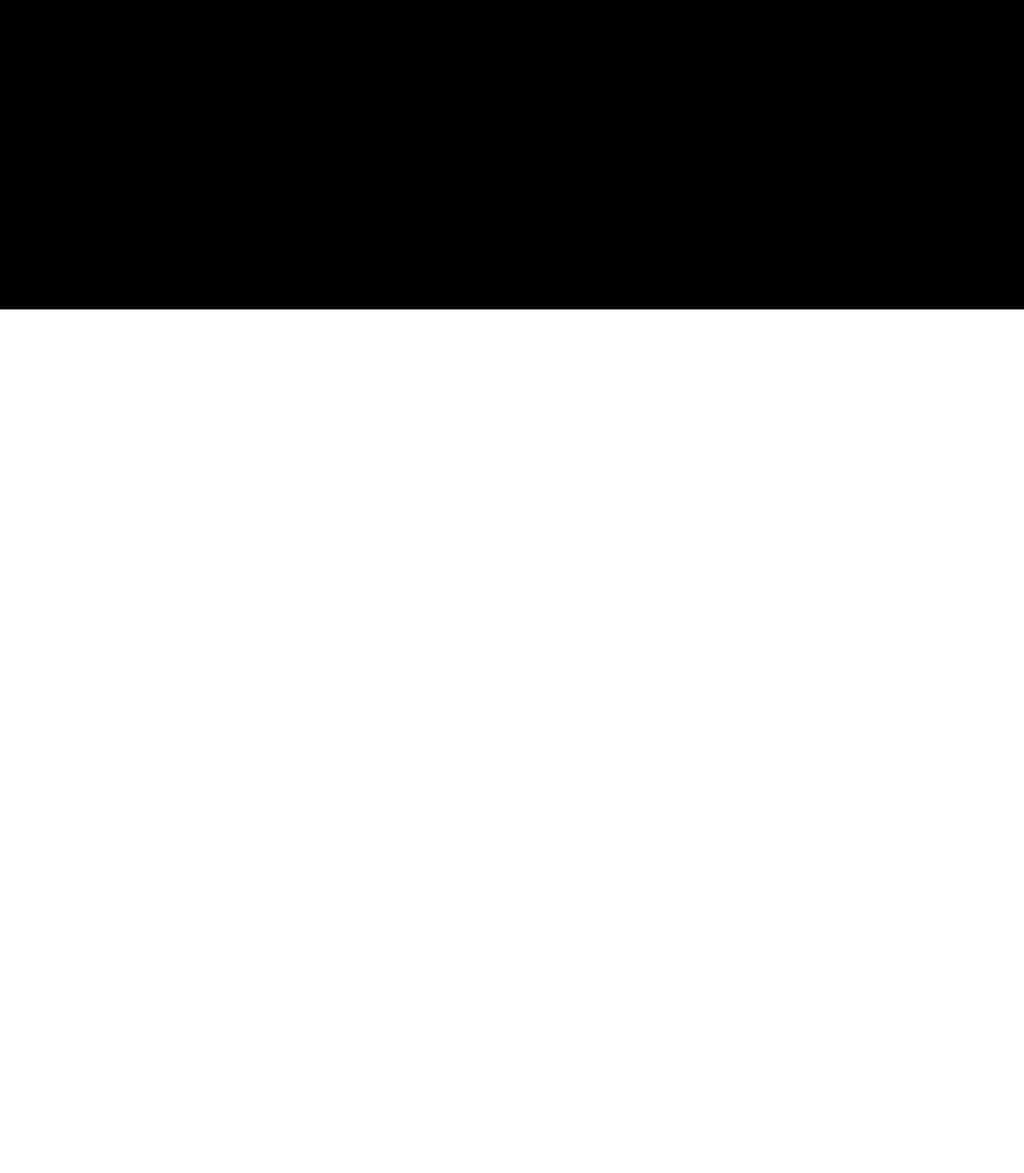
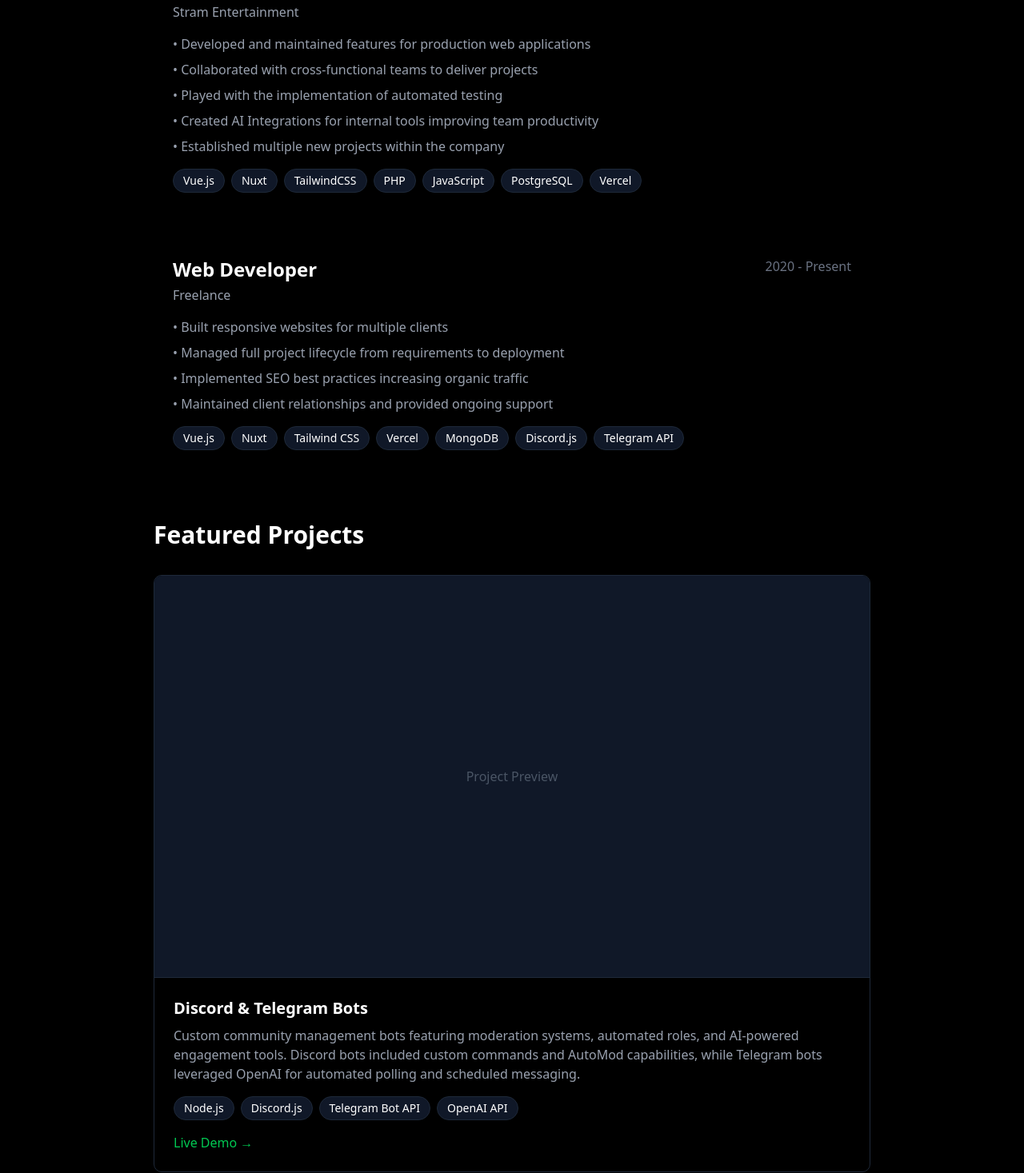
Before and after one commit to dthomas1108/dthomas1108.github.io, a Nuxt app: page /experience in a window 1280 px wide. Shown: the part 413-1880 px from the top of the page at 80% size. Before the commit the page ends 800 px from the top, so only its background shows below. Built offline with nearby package versions, Linux system fonts and the light colour scheme.

Commit message:
experience page

```diff
--- a/app/pages/experience.vue
+++ b/app/pages/experience.vue
@@ -1,3 +1,137 @@
 <template>
+  <div class="container mx-auto px-6 py-20">
+    <div class="max-w-4xl mx-auto">
+      <h1 class="text-5xl font-bold mb-12">Experience</h1>
 
+      <section class="mb-16">
+        <h2 class="text-3xl font-bold mb-8">Work & Internships</h2>
+        <div class="space-y-8">
+          <div
+              v-for="(job, index) in workExperience"
+              :key="index"
+              class="border-border-gray-800 rounded-lg p-6 hover:border-green-500 transition-colors"
+          >
+            <div class="flex justify-between items-start mb-4">
+              <div>
+                <h3 class="text-2xl font-semibold mb-1">{{ job.title }}</h3>
+                <p class="text-gray-400">{{ job.company }}</p>
+              </div>
+              <span class="text-gray-500">{{ job.period }}</span>
+            </div>
+            <ul class="space-y-2 text-gray-400">
+              <li v-for="(achievement, i) in job.achievements" :key="i">
+                • {{ achievement }}
+              </li>
+            </ul>
+
+            <div class="flex flex-wrap gap-2 mt-4">
+              <span
+                  v-for="tech in job.technologies"
+                  :key="tech"
+                  class="px-3 py-1 text-sm bg-gray-900 border border-gray-800 rounded-full"
+              >
+                {{ tech }}
+              </span>
+            </div>
+          </div>
+        </div>
+      </section>
+
+      <section>
+        <h2 class="text-3xl font-bold mb-8">Featured Projects</h2>
+        <div class="grid gap-6">
+          <div
+              v-for="(project, index) in projects"
+              :key="index"
+              class="border border-gray-800 rounded-lg overflow-hidden hover:border-green-500 transition-all group"
+          >
+            <div class="aspect-video bg-gray-900 flex items-center justify-center border-b border-gray-800">
+              <span class="text-gray-600">Project Preview</span>
+            </div>
+
+            <div class="p-6">
+              <h3 class="text-xl font-semibold mb-2 group-hover:text-green-500 transition-colors">
+                {{ project.title }}
+              </h3>
+              <p class="text-gray-400 mb-4">{{ project.description }}</p>
+              <div class="flex flex-wrap gap-2 mb-4">
+                <span
+                    v-for="tech in project.technologies"
+                    :key="tech"
+                    class="px-3 py-1 text-sm bg-gray-900 border border-gray-800 rounded-full"
+                >
+                  {{ tech }}
+                </span>
+              </div>
+
+              <div class="flex gap-4">
+                <a
+                    v-if="project.liveUrl"
+                    :href="project.liveUrl"
+                    target="_blank"
+                    class="text-green-500 hover:text-green-400 transition-colors"
+                >
+                  Live Demo →
+                </a>
+              </div>
+
+            </div>
+          </div>
+        </div>
+      </section>
+    </div>
+  </div>
 </template>
+<script setup>
+const workExperience = [
+  {
+    title: 'Software Engineering Intern -> Part Time Full-Stack Software Engineer',
+    company: 'Stram Entertainment',
+    period: '2025 - Present',
+    achievements: [
+        'Developed and maintained features for production web applications',
+        'Collaborated with cross-functional teams to deliver projects',
+        'Played with the implementation of automated testing',
+        'Created AI Integrations for internal tools improving team productivity',
+        'Established multiple new projects within the company'
+    ],
+    technologies: ['Vue.js', 'Nuxt', 'TailwindCSS', 'PHP', 'JavaScript', 'PostgreSQL', 'Vercel']
+  },
+  {
+    title: 'Web Developer',
+    company: 'Freelance',
+    period: '2020 - Present',
+    achievements: [
+      'Built responsive websites for multiple clients',
+      'Managed full project lifecycle from requirements to deployment',
+      'Implemented SEO best practices increasing organic traffic',
+      'Maintained client relationships and provided ongoing support'
+    ],
+    technologies: ['Vue.js', 'Nuxt', 'Tailwind CSS', 'Vercel', 'MongoDB', 'Discord.js', 'Telegram API']
+  }
+];
+
+const projects = [
+  {
+    title: 'Discord & Telegram Bots',
+    description: 'Custom community management bots featuring moderation systems, automated roles, and AI-powered engagement tools. Discord bots included custom commands and AutoMod capabilities, while Telegram bots leveraged OpenAI for automated polling and scheduled messaging.',
+    technologies: ['Node.js', 'Discord.js', 'Telegram Bot API', 'OpenAI API'],
+    liveUrl: 'https://versatech.gitbook.io/versatix',
+    githubUrl: null
+  },
+  {
+    title: 'AI Powered Support/Chat Application',
+    description: 'Real-time chat application with AI powered responses for sports handicapping e-commerce. Features intent detection, entity extraction, and a multi-stage RAG pipeline with vector database integration to provide personalised package recommendations based on handicapper performance data.',
+    technologies: ['HTML/CSS/JS', 'OpenAI API', 'Pinecone', 'Docker', 'RAG Pipeline'],
+    liveUrl: null,
+    githubUrl: null
+  },
+  {
+    title: 'Broke By Design Website & Drivers Hub',
+    description: 'Virtual Trucking Company website with real-time data visualisation and driver/community management system.',
+    technologies: ['Nuxt', 'Vue', 'TailwindCSS', 'Supabase'],
+    liveUrl: 'https://www.brokebydesign.net/',
+    githubUrl: null
+  }
+];
+</script>
--- a/app/pages/index.vue
+++ b/app/pages/index.vue
@@ -106,13 +106,13 @@ const featuredProjects = [
     technologies: ['Node.js', 'Discord.js', 'MongoDB', 'PostgreSQL']
   },
   {
-    title: 'AI Support/Chatbot',
+    title: 'AI Powered Support/Chat Application',
     description: 'Real-time chat application with AI-powered responses, intent detection and entity extraction using a multi-stage RAG pipeline.',
     technologies: ['JavaScript', 'OpenAI', 'Pinecone', 'Docker']
   },
   {
-    title: 'Broke By Design Drivers Hub',
-    description: 'Real-time data visualisation and driver/community management system for a virtual trucking community.',
+    title: 'Broke By Design Website & Drivers Hub',
+    description: 'Virtual Trucking Company website with real-time data visualisation and driver/community management system.',
     technologies: ['Nuxt', 'Vue', 'TailwindCSS', 'Supabase']
   }
 ];
```
